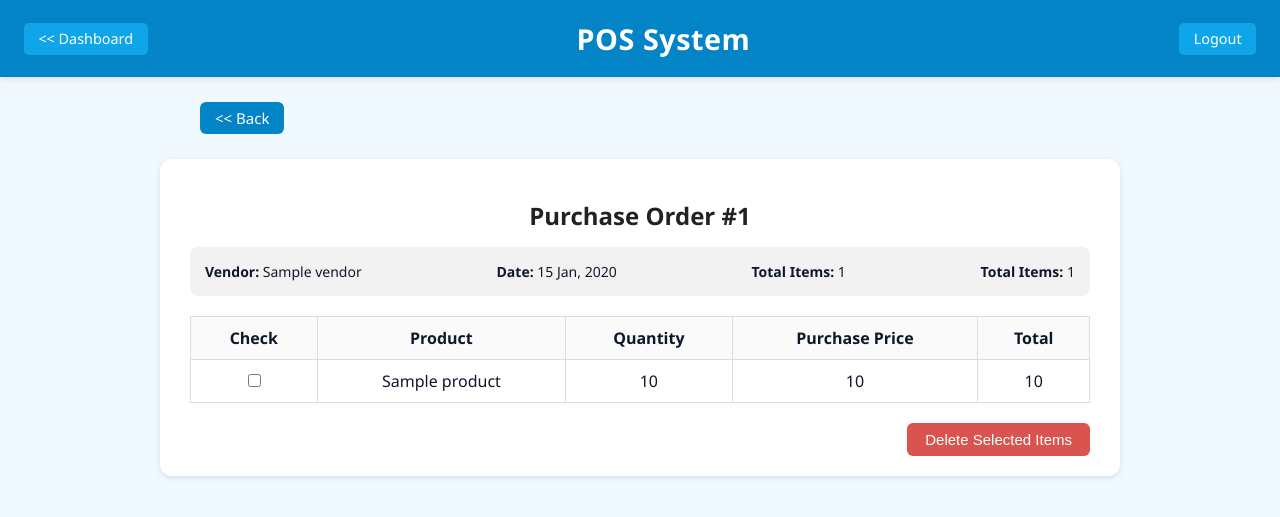
After one commit to harry5521/POS-System, a Django app: template pos_system/purchases/templates/purchases/p_order_delete_items.html in a window 1280 px wide. The commit adds this page. Shown: the top 517 px of the page. Run offline with Django 5.2, Linux system fonts and the light colour scheme; the template is opened without the code that fills it: most values are stand-ins (such as "Sample title", 1, 10 or a date in 2020).

Commit message:
Completed Purchase Module

```diff
--- a/pos_system/pos_system/settings.py
+++ b/pos_system/pos_system/settings.py
@@ -25,7 +25,7 @@ SECRET_KEY = 'django-insecure-=kve5u!k^_5bu_lf$bb@biji1gkhumrr6amem7+u@2)omnas7@
 # SECURITY WARNING: don't run with debug turned on in production!
 DEBUG = True
 
-ALLOWED_HOSTS = []
+ALLOWED_HOSTS = ['127.0.0.1', 'localhost', '192.168.0.105']
 
 
 # Application definition
--- a/pos_system/products/models.py
+++ b/pos_system/products/models.py
@@ -1,4 +1,5 @@
 from django.db import models
+from vendor.models import Vendor
 
 # Create your models here.
 
@@ -9,6 +10,7 @@ class Product(models.Model):
     sale_price = models.DecimalField(max_digits=10, decimal_places=2)
     quantity = models.PositiveIntegerField()
     low_stock = models.PositiveIntegerField()
+    vendor = models.ForeignKey(Vendor, on_delete=models.CASCADE, null=True, blank=True, related_name="products")
     category = models.CharField(max_length=50, blank=True, null=True)
 
     def __str__(self):
--- a/pos_system/products/templates/products/products_list.html
+++ b/pos_system/products/templates/products/products_list.html
@@ -4,7 +4,7 @@
 
 {% block extra_css %}
 .container {
-max-width: 1100px;
+max-width: 1250px;
 margin: 30px auto;
 padding: 0 15px;
 }
@@ -233,6 +233,7 @@ max-width: 100%;
                 <th>#</th>
                 <th>Name</th>
                 <th>Barcode</th>
+                <th>Vendor</th>
                 <th>Category</th>
                 <th>Purchase Price</th>
                 <th>Sale Price</th>
@@ -248,6 +249,7 @@ max-width: 100%;
                 <td>{{ forloop.counter }}</td>
                 <td>{{ product.product_name }}</td>
                 <td>{{ product.barcode }}</td>
+                <td>{{ product.vendor }}</td>
                 <td>{{ product.category }}</td>
                 <td>{{ product.purchase_price }}</td>
                 <td>{{ product.sale_price }}</td>
--- /dev/null
+++ b/pos_system/purchases/templates/purchases/p_order_delete_items.html
@@ -0,0 +1,268 @@
+{% extends "dashboard_base.html" %}
+
+{% block title %}Delete Purchase Order Items{% endblock title %}
+
+{% block extra_css %}
+
+
+.container {
+max-width: 900px;
+margin: 0 auto;
+background: white;
+padding: 20px 30px;
+border-radius: 12px;
+box-shadow: 0 2px 6px rgba(0,0,0,0.1);
+}
+
+h2 {
+margin-bottom: 15px;
+text-align: center;
+color: #222;
+font-weight: 600;
+}
+
+.order-info {
+display: flex;
+justify-content: space-between;
+flex-wrap: wrap;
+background: #f2f2f2;
+padding: 10px 15px;
+border-radius: 8px;
+margin-bottom: 20px;
+}
+
+.order-info p {
+margin: 5px 0;
+font-size: 14px;
+}
+
+.order-table {
+width: 100%;
+border-collapse: collapse;
+margin-bottom: 20px;
+}
+
+.order-table th,
+.order-table td {
+border: 1px solid #ddd;
+padding: 10px 12px;
+text-align: center;
+}
+
+.order-table th {
+background-color: #fafafa;
+font-weight: 600;
+}
+
+.order-table tr:nth-child(even) {
+background-color: #f7f7f7;
+}
+
+.no-items {
+text-align: center;
+color: #777;
+padding: 20px;
+}
+
+.action-bar {
+text-align: right;
+}
+
+.delete-btn {
+background-color: #d9534f;
+color: white;
+padding: 10px 18px;
+border: none;
+border-radius: 6px;
+cursor: pointer;
+text-decoration: none;
+font-weight: 500;
+transition: background 0.2s;
+}
+
+.delete-btn:hover {
+background-color: #c9302c;
+}
+
+.back-btn-container {
+margin: 30px 200px;
+}
+.back-btn {
+background: #0284c7;
+border: none;
+color: #fff;
+padding: 6px 15px;
+border-radius: 6px;
+cursor: pointer;
+font-size: 15px;
+text-decoration: none;
+transition: background 0.3s;
+}
+.back-btn:hover {
+background: #0369a1;
+}
+
+
+/* Modal base */
+.modal {
+  display: none;
+  position: fixed;
+  inset: 0;
+  background: rgba(0,0,0,0.4);
+  justify-content: center;
+  align-items: center;
+  z-index: 999;
+}
+
+/* Modal box */
+.modal-content {
+  background: #fff;
+  padding: 25px 30px;
+  border-radius: 10px;
+  width: 350px;
+  text-align: center;
+  box-shadow: 0 5px 20px rgba(0,0,0,0.2);
+  animation: popIn 0.2s ease-in-out;
+}
+
+/* Modal buttons */
+.modal-actions {
+  display: flex;
+  justify-content: center;
+  gap: 15px;
+  margin-top: 20px;
+}
+
+.btn {
+  padding: 8px 18px;
+  border: none;
+  border-radius: 6px;
+  cursor: pointer;
+  font-size: 15px;
+  transition: 0.2s;
+}
+
+.cancel-btn {
+  background: #ccc;
+}
+
+.cancel-btn:hover {
+  background: #b3b3b3;
+}
+
+.confirm-btn {
+  background: #e63946;
+  color: white;
+}
+
+.confirm-btn:hover {
+  background: #c82333;
+}
+
+/* Popup animation */
+@keyframes popIn {
+  from { transform: scale(0.9); opacity: 0; }
+  to { transform: scale(1); opacity: 1; }
+}
+
+
+{% endblock extra_css %}
+
+
+{% block content %}
+
+<div class="back-btn-container">
+        <a href="{% url 'purchases:purchase_list_view' %}" class="back-btn"><< Back</a>
+</div>
+
+<div class="container">
+
+    <h2>Purchase Order #{{ order.order_id }}</h2>
+
+    <div class="order-info">
+        <p><strong>Vendor:</strong> {{ order.vendor.vendor_name }}</p>
+        <p><strong>Date:</strong> {{ order.created_at|date:"d M, Y" }}</p>
+        <p><strong>Total Items:</strong> {{ order.purchase_order_items.count }}</p>
+        <p><strong>Total Items:</strong> {{ order.total_amount}}</p>
+    </div>
+
+    <form method="POST" id="deleteItemsForm">
+        {% csrf_token %}
+        <table class="order-table">
+            <thead>
+                <tr>
+                    <th>Check</th>
+                    <th>Product</th>
+                    <th>Quantity</th>
+                    <th>Purchase Price</th>
+                    <th>Total</th>
+                </tr>
+            </thead>
+            <tbody>
+                {% for item in items %}
+                <tr>
+                    <td><input type="checkbox" name="delete_items[]" value="{{ item.id }}"></td>
+                    <td>{{ item.product.product_name }}</td>
+                    <td>{{ item.quantity }}</td>
+                    <td>{{ item.purchase_price }}</td>
+                    <td>{{ item.line_total }}</td>
+                </tr>
+                {% empty %}
+                <tr>
+                    <td colspan="5" class="no-items">No items found for this order.</td>
+                </tr>
+                {% endfor %}
+            </tbody>
+        </table>
+
+        <div class="action-bar">
+            <!-- <button type="submit" class="delete-btn">Delete Checked Items</button> -->
+             <button type="button" id="openDeleteModal" class="btn delete-btn">Delete Selected Items</button>
+        </div>
+
+        <!-- Delete Confirmation Modal -->
+        <div id="deleteModal" class="modal">
+            <div class="modal-content">
+                <h3>Confirm Deletion</h3>
+                <p>Are you sure you want to delete the selected items?</p>
+
+                <div class="modal-actions">
+                    <button type="button" id="cancelDelete" class="btn cancel-btn">Cancel</button>
+                    <button type="submit" form="deleteItemsForm" class="btn confirm-btn">Confirm</button>
+                </div>
+            </div>
+        </div>
+
+
+    </form>
+</div>
+
+
+{% endblock content %}
+
+
+{% block extra_js %}
+
+document.addEventListener("DOMContentLoaded", () => {
+  const modal = document.getElementById("deleteModal");
+  const openBtn = document.getElementById("openDeleteModal");
+  const cancelBtn = document.getElementById("cancelDelete");
+
+  if (openBtn) {
+    openBtn.addEventListener("click", () => {
+      modal.style.display = "flex";
+    });
+  }
+
+  if (cancelBtn) {
+    cancelBtn.addEventListener("click", () => {
+      modal.style.display = "none";
+    });
+  }
+
+  window.onclick = function(e) {
+    if (e.target === modal) modal.style.display = "none";
+  };
+});
+
+{% endblock extra_js %}
--- a/pos_system/purchases/urls.py
+++ b/pos_system/purchases/urls.py
@@ -7,5 +7,6 @@ urlpatterns = [
     path('', views.PurchaseListView.as_view(), name='purchase_list_view'),
     path('order-detail/<int:pk>/', views.PurchaseOrderDetailView.as_view(), name='p_order_detail_view'),
     path('create-purchase-order/', views.PurchaseOrderFormView.as_view(), name='purchase_order_form_view'),
-    path('order-items/<int:pk>/', views.PurchaseOrderItemsFormView.as_view(), name='p_order_items_form_view'),
+    path('add-order-items/<int:pk>/', views.PurchaseOrderItemsFormView.as_view(), name='p_order_items_form_view'),
+    path('delete-order-items/<int:pk>/', views.DeletePurchaseOrderItemsView.as_view(), name='delete_p_order_items_view'),
 ]
```
Also changed, not shown: pos_system/products/forms.py (+15 -1 lines), pos_system/products/templates/products/product_form.html (+33 -3 lines), pos_system/purchases/templates/purchases/p_order_form.html (+20 -7 lines), pos_system/purchases/templates/purchases/p_order_items_form.html (+24 -1 lines), pos_system/purchases/templates/purchases/p_orders_list.html (+5 -13 lines), pos_system/purchases/views.py (+27 -0 lines), pos_system/products/migrations/0003_product_vendor.py (added), pos_system/products/migrations/0004_alter_product_vendor.py (added), pos_system/products/migrations/0005_alter_product_vendor.py (added).
